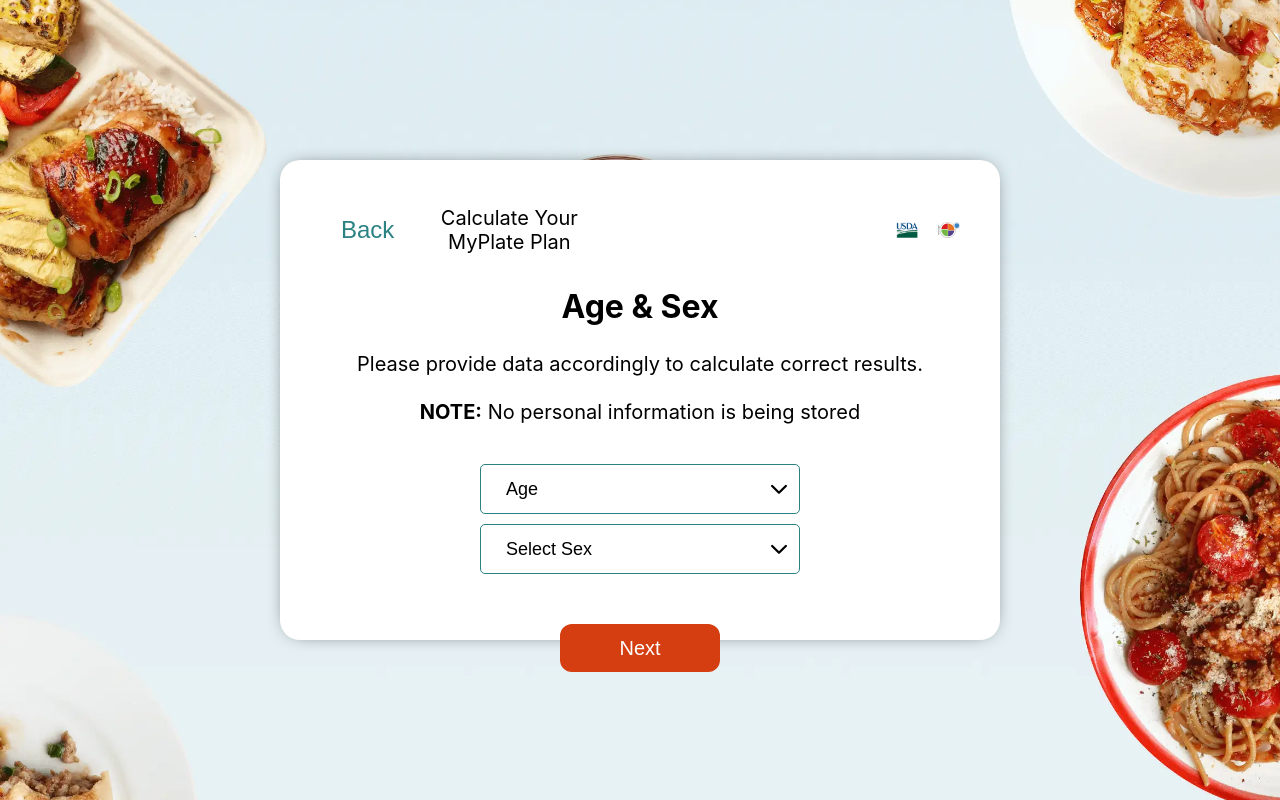
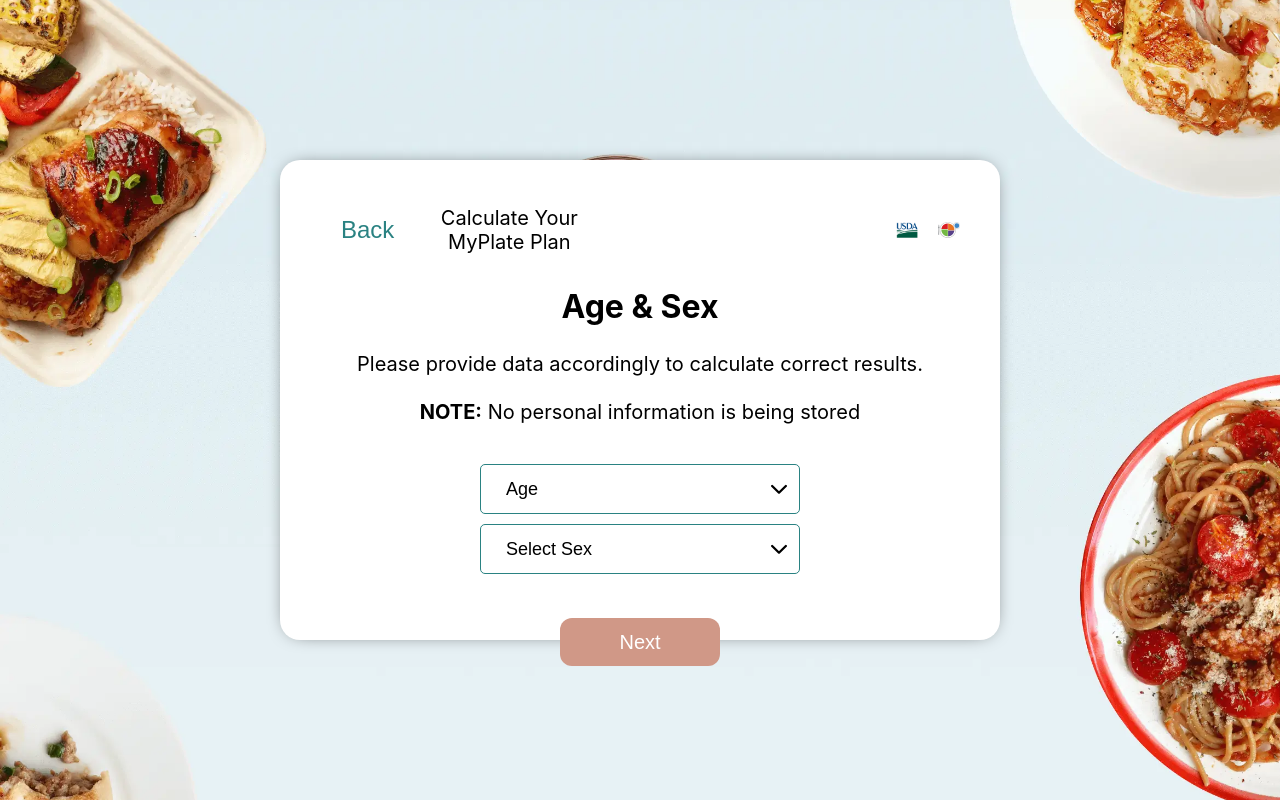
Before and after one commit to lukalomidzee/myplate-calculator, a React (Create React App) app: page / in a window 1280 px wide. Both pictures are taken after a click on the button "Get Started!". Shown: the part 120-920 px from the top of the page. Built offline with nearby package versions, Linux system fonts and the light colour scheme.

Commit message:
Organized final version of GatherDataCard. Started implementing calculation logic.

```diff
--- a/src/Cards/CardAssets/Button/Button.css
+++ b/src/Cards/CardAssets/Button/Button.css
@@ -13,3 +13,8 @@ button {
 button:hover {
     background-color: #e14616;
 }
+
+button:disabled {
+    cursor: not-allowed;
+    background-color: #d09887;
+}
--- a/src/Cards/CardAssets/Button/Button.js
+++ b/src/Cards/CardAssets/Button/Button.js
@@ -1,9 +1,10 @@
 import React from 'react';
 import './Button.css';
 
-function Button({ onClick, title }){
+function Button({ onClick, title, disabled, id }){
     return (
-        <button onClick={onClick}>{title}</button>
+        disabled ? <button onClick={onClick} disabled>{title}</button> :
+        <button id={id} onClick={onClick}>{title}</button>
     )
 }
 
--- a/src/Cards/CardAssets/CardAccordion/CardAccordion.js
+++ b/src/Cards/CardAssets/CardAccordion/CardAccordion.js
@@ -3,19 +3,130 @@ import Selector from '../Selector/Selector';
 import { ageSelector, sexSelector } from '../Selector/SelectorValues';
 import './CardAccordion.css';
 import Button from '../Button/Button';
+import { useState } from 'react';
 
 function CardAccordion(props){
     let userDetails = props.userDetails;
     let setUserDetails = props.setUserDetails;
 
+    // let [buttonDisabled, setButtonDisabled] = useState(true);
+
+
+    const [currentStep, setCurrentStep] = useState(1);
+
+    function stepFinished(){
         console.log(userDetails);
-
-    function sectionTwo(){
-        console.log("Section two")
+        //#region Under 2 years
+        if (userDetails.age <= 2){
+            switch (userDetails.age) {
+                case 1:
+                    userDetails.finalCalories = "800";
+                    break;
+                case 1.25:
+                    userDetails.finalCalories = userDetails.sex === "male" ? "900" : "800";
+                    break;
+                case 1.5:
+                    userDetails.finalCalories = userDetails.sex === "male" ? "1000" : "900";
+                    break;
+                default:
+                    userDetails.finalCalories = "1000"
+                }
+            setCurrentStep(6);
+        }
+        //#endregion
+        //#region 2-8 years
+        else if (userDetails.age <= 8){
+            if (userDetails.sex === "male")
+                switch (userDetails.age) {
+                case 2:
+                    userDetails.low = 1000;
+                    userDetails.mid = 1000;
+                    userDetails.high = 1000;
+                    break;
+                case 3:
+                    userDetails.low = 1000;
+                    userDetails.mid = 1400;
+                    userDetails.high = 1400;
+                    break;
+                case 4:
+                    userDetails.low = 1000;
+                    userDetails.mid = 1400;
+                    userDetails.high = 1400;
+                    break;
+                case 5:
+                    userDetails.low = 1200;
+                    userDetails.mid = 1400;
+                    userDetails.high = 1600;
+                    break;
+                case 6:
+                    userDetails.low = 1200;
+                    userDetails.mid = 1400;
+                    userDetails.high = 1600;
+                    break;
+                case 7:
+                    userDetails.low = 1400;
+                    userDetails.mid = 1600;
+                    userDetails.high = 1800;
+                    break;
+                case 8:
+                    userDetails.low = 1400;
+                    userDetails.mid = 1600;
+                    userDetails.high = 2000;
+                    break;
+                }
+            else
+                switch (userDetails.age) {
+                case 2:
+                    userDetails.low = 1000;
+                    userDetails.mid = 1000;
+                    userDetails.high = 1000;
+                    break;
+                case 3:
+                    userDetails.low = 1000;
+                    userDetails.mid = 1200;
+                    userDetails.high = 1400;
+                    break;
+                case 4:
+                    userDetails.low = 1200;
+                    userDetails.mid = 1400;
+                    userDetails.high = 1400;
+                    break;
+                case 5:
+                    userDetails.low = 1200;
+                    userDetails.mid = 1400;
+                    userDetails.high = 1400;
+                    break;
+                case 6:
+                    userDetails.low = 1200;
+                    userDetails.mid = 1400;
+                    userDetails.high = 1600;
+                    break;
+                case 7:
+                    userDetails.low = 1200;
+                    userDetails.mid = 1600;
+                    userDetails.high = 1800;
+                    break
+                case 8:
+                    userDetails.low = 1400;
+                    userDetails.mid = 1600;
+                    userDetails.high = 1800;
+                    break;
+            }
+            setCurrentStep(5);
+        //#endregion
+        }
+        setCurrentStep(2);
     }
 
+    const [firstSelection, setFirstSelection] = useState("");
+    const [secondSelection, setSecondSelection] = useState("");
+    const isButtonDisabled = !(firstSelection && secondSelection);
+
     return (
+
         <div style={styles.outDiv}>
+            {currentStep === 1 &&
+                (
                     <AccordionBlock header=
                     {
                         <div>
@@ -29,15 +140,53 @@ function CardAccordion(props){
                     }
                     content={
                         <div style={styles.container}>
+
+
                             <Selector hint="Age" selectValues={ageSelector} onChange={(e) => {
                                 setUserDetails(prev => ({...prev, age: e.target.value}));
+                                setFirstSelection(e.target.value);
                             }}/>
                             <Selector hint="Select Sex" selectValues={sexSelector} onChange={(e) => {
                                 setUserDetails(prev => ({...prev, sex: e.target.value}));
+                                setSecondSelection(e.target.value);
                             }}/>
+                            <br />
+                            <Button id="age-sex-button" disabled={isButtonDisabled} onClick={stepFinished} title="Next"/>
                         </div>
                     }/>
-            <Button onClick={sectionTwo} title="Next"/>
+                )
+
+            }
+            {currentStep === 2 && (
+                <AccordionBlock header=
+                {
+                    <div>
+                        <h1>
+                            Age & Sex
+                        </h1>
+                        <p>
+                            Please provide data accordingly to calculate correct results. <br /><br /><b>NOTE:</b> No personal information is being stored
+                        </p>
+                    </div>
+                }
+                content={
+                    <div style={styles.container}>
+
+
+                        <Selector hint="Age" selectValues={ageSelector} onChange={(e) => {
+                            setUserDetails(prev => ({...prev, age: e.target.value}));
+                            setFirstSelection(e.target.value);
+                        }}/>
+                        <Selector hint="Select Sex" selectValues={sexSelector} onChange={(e) => {
+                            setUserDetails(prev => ({...prev, sex: e.target.value}));
+                            setSecondSelection(e.target.value);
+                        }}/>
+                        <br />
+                        <Button id="age-sex-button" disabled={isButtonDisabled} onClick={stepFinished} title="Next"/>
+                    </div>
+                }/>
+            )}
+            {/* <Button disabled={buttonDisabled} onClick={sectionTwo} title="Next"/> */}
         </div>
     );
 }
--- a/src/Cards/GatherDataCard/GatherDataCard.js
+++ b/src/Cards/GatherDataCard/GatherDataCard.js
@@ -22,6 +22,11 @@ function GatherDataCard(props){
         breastfeeding: undefined,
         breastfeedingAmount: undefined,
         breastfeedingTime: undefined,
+        finalCalories: 0,
+        low: 0,
+        mid: 0,
+        high: 0,
+        selectedActivity: undefined,
     })
 
     return (
```
Also changed, not shown: src/Cards/CardAssets/CardAccordion/steps.txt (added). Lines whose indentation alone changed are shown as unchanged.
